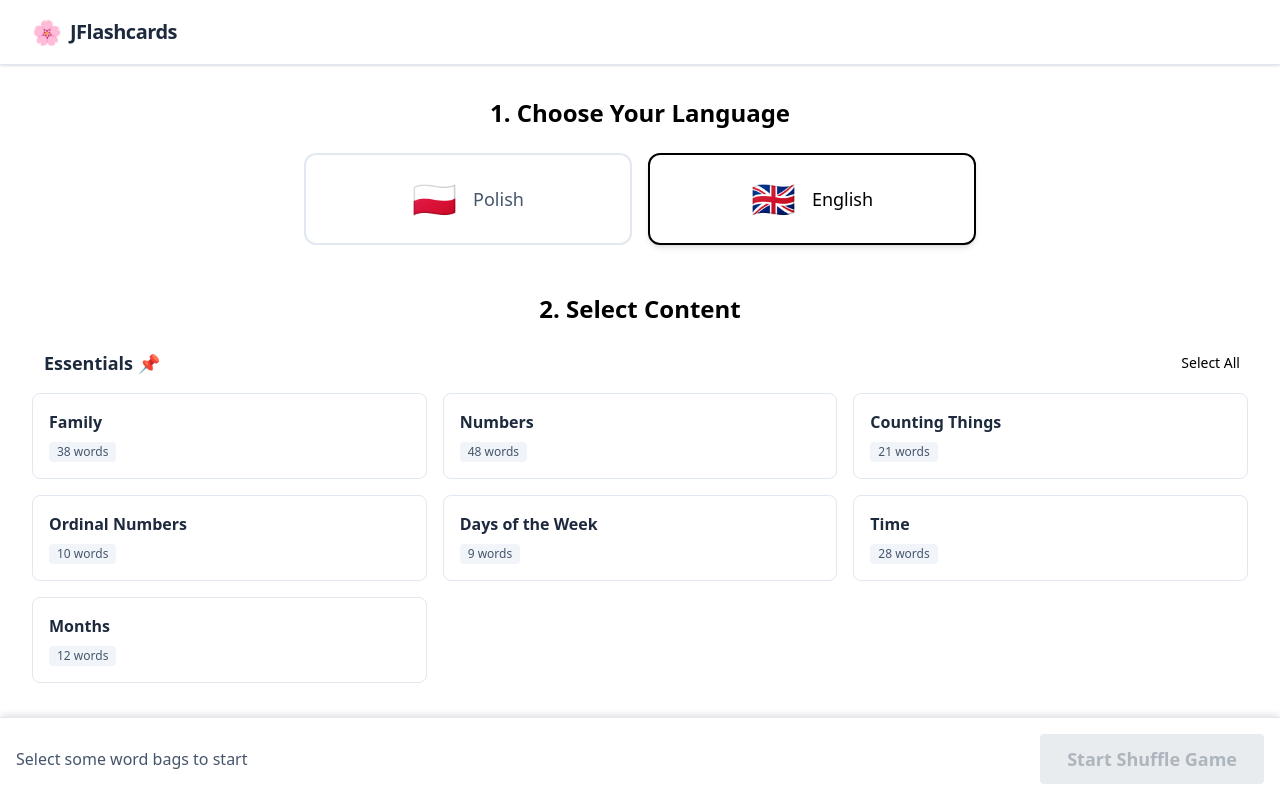
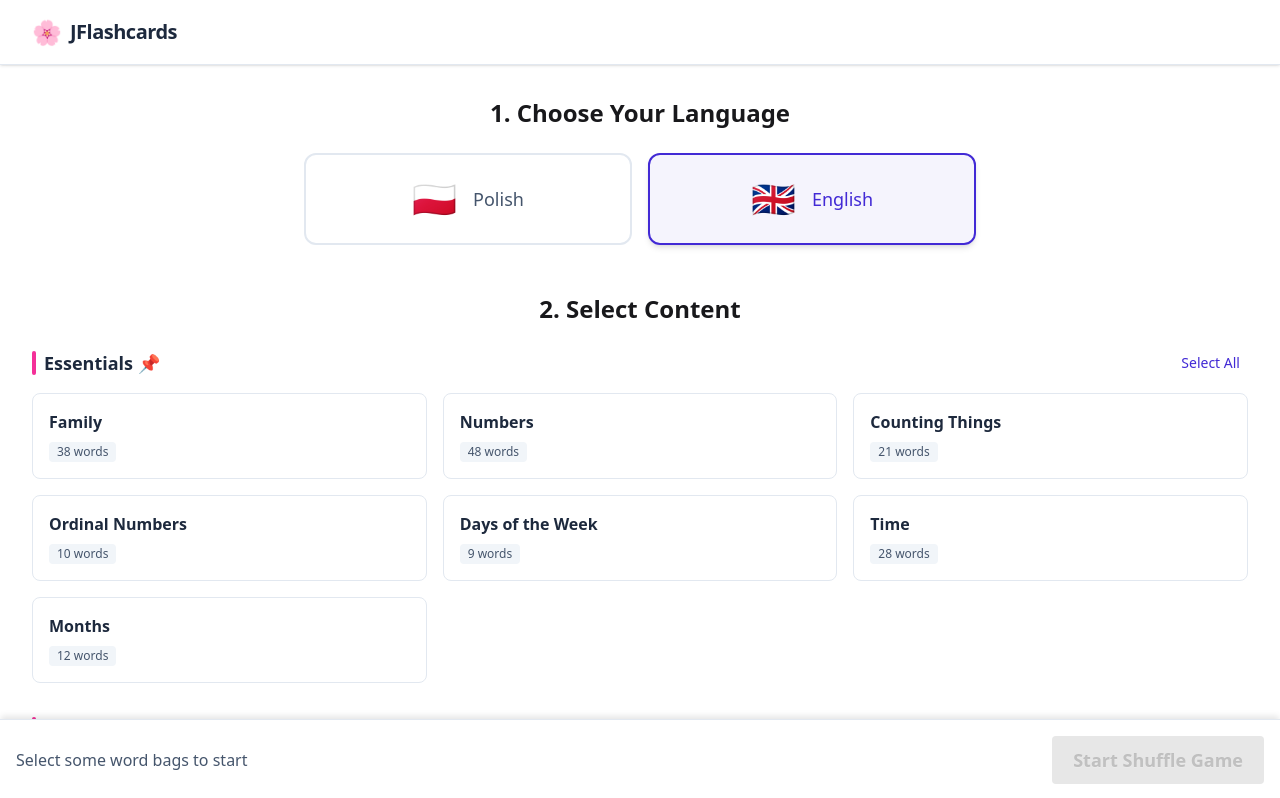
Before and after one commit to M1loseph/japanese-flashcards, a React (Vite) app: page / in a window 1280 px wide. Shown: the top 798 px of the page. Built offline with nearby package versions, Linux system fonts and the light colour scheme.

Commit message:
remove mantine and install daisyUI

```diff
--- a/postcss.config.cjs
+++ /dev/null
@@ -1,16 +0,0 @@
-module.exports = {
-    plugins: {
-        '@tailwindcss/postcss': {},
-        autoprefixer: {},
-        'postcss-preset-mantine': {},
-        'postcss-simple-vars': {
-            variables: {
-                'mantine-breakpoint-xs': '36em',
-                'mantine-breakpoint-sm': '48em',
-                'mantine-breakpoint-md': '62em',
-                'mantine-breakpoint-lg': '75em',
-                'mantine-breakpoint-xl': '88em',
-            },
-        },
-    },
-};
--- a/src/Layout.tsx
+++ b/src/Layout.tsx
@@ -1,17 +1,12 @@
-import '@mantine/core/styles.css';
-import { MantineProvider } from '@mantine/core';
-import { theme } from './theme.ts';
 import { Outlet } from 'react-router-dom';
 import { Header } from './components/Header';
 
 const Layout: React.FC = () => {
     return (
-        <MantineProvider theme={theme}>
-            <div className="min-h-screen bg-background font-sans text-text">
-                <Header />
-                <Outlet />
-            </div>
-        </MantineProvider>
+        <div className="min-h-screen bg-background font-sans text-text">
+            <Header />
+            <Outlet />
+        </div>
     );
 };
 
--- a/src/components/Flashcard.tsx
+++ b/src/components/Flashcard.tsx
@@ -1,4 +1,3 @@
-import { Card, Text, Button, Group, Title, Space, Stack, List, Badge } from '@mantine/core';
 import { IconCancel, IconCheck } from '@tabler/icons-react';
 import { useState, type JSX } from 'react';
 import { TranslationLanguages, type TranslationLanguage } from '../TranslationLanguage';
--- a/src/components/LanguageSelector.tsx
+++ b/src/components/LanguageSelector.tsx
@@ -13,8 +13,7 @@ export const LanguageSelector: React.FC<LanguageSelectorProps> = ({ selectedLang
                 onClick={() => onSelect(TranslationLanguages.POLISH)}
                 className={`
           relative overflow-hidden p-6 rounded-xl border-2 transition-all duration-200 flex items-center justify-center gap-4 group
-          ${
-              selectedLanguage === TranslationLanguages.POLISH
+          ${selectedLanguage === TranslationLanguages.POLISH
                         ? 'border-primary bg-primary/5 shadow-md'
                         : 'border-slate-200 bg-white hover:border-primary/50 hover:shadow-sm'
                     }
@@ -26,17 +25,13 @@ export const LanguageSelector: React.FC<LanguageSelectorProps> = ({ selectedLang
                 >
                     Polish
                 </span>
-                {selectedLanguage === TranslationLanguages.POLISH && (
-                    <div className="absolute top-3 right-3 w-3 h-3 bg-primary rounded-full" />
-                )}
             </button>
 
             <button
                 onClick={() => onSelect(TranslationLanguages.ENGLISH)}
                 className={`
           relative overflow-hidden p-6 rounded-xl border-2 transition-all duration-200 flex items-center justify-center gap-4 group
-          ${
-              selectedLanguage === TranslationLanguages.ENGLISH
+          ${selectedLanguage === TranslationLanguages.ENGLISH
                         ? 'border-primary bg-primary/5 shadow-md'
                         : 'border-slate-200 bg-white hover:border-primary/50 hover:shadow-sm'
                     }
@@ -48,9 +43,6 @@ export const LanguageSelector: React.FC<LanguageSelectorProps> = ({ selectedLang
                 >
                     English
                 </span>
-                {selectedLanguage === TranslationLanguages.ENGLISH && (
-                    <div className="absolute top-3 right-3 w-3 h-3 bg-primary rounded-full" />
-                )}
             </button>
         </div>
     );
--- a/src/index.css
+++ b/src/index.css
@@ -1,12 +1,5 @@
 @import 'tailwindcss';
 
-:root {
-    font-family: Inter, system-ui, Avenir, Helvetica, Arial, sans-serif;
+@plugin "daisyui" {
+    themes: light --default;
 }
-
-body {
-    margin: 0;
-    min-width: 320px;
-    min-height: 100vh;
-    background-color: #f8fafc;
-}
--- a/src/pages/MainPage.tsx
+++ b/src/pages/MainPage.tsx
@@ -43,7 +43,6 @@ import { type TranslationLanguage, TranslationLanguages } from '../TranslationLa
 import { LanguageSelector } from '../components/LanguageSelector';
 import { CategorySection } from '../components/CategorySection';
 import { type WordBag } from '../japanese/types';
-import { Button } from '@mantine/core';
 
 const MainPage: React.FC = () => {
     const navigate = useNavigate();
@@ -169,14 +168,13 @@ const MainPage: React.FC = () => {
                             <span>Select some word bags to start</span>
                         )}
                     </div>
-                    <Button
+                    <button
                         onClick={handleStartGame}
                         disabled={selectedWordsCount === 0}
-                        size="lg"
-                        className="font-bold"
+                        className="btn btn-lg btn-primary"
                     >
                         Start Shuffle Game
-                    </Button>
+                    </button>
                 </div>
             </div>
         </div>
--- a/src/pages/RandomShuffleGamePage.tsx
+++ b/src/pages/RandomShuffleGamePage.tsx
@@ -1,6 +1,5 @@
 import { useEffect, useMemo, useState } from 'react';
 import { type TranslationLanguage } from '../TranslationLanguage.ts';
-import { Button, Container, Group, Stack, Title, Text, Modal } from '@mantine/core';
 import Flashcard from '../components/Flashcard.tsx';
 import { findBagById, type JapaneseWord } from '../japanese';
 import { useLocation, useNavigate } from 'react-router';
--- a/src/theme.ts
+++ /dev/null
@@ -1,5 +0,0 @@
-import { createTheme } from '@mantine/core';
-
-export const theme = createTheme({
-    /** Put your mantine theme override here */
-});
--- a/vite.config.ts
+++ b/vite.config.ts
@@ -1,7 +1,11 @@
 import { defineConfig } from 'vite';
 import react from '@vitejs/plugin-react';
+import tailwindcss from '@tailwindcss/vite';
 
 // https://vite.dev/config/
 export default defineConfig({
-    plugins: [react()],
+    plugins: [
+        react(),
+        tailwindcss(),
+    ],
 });
```
Also changed, not shown: package.json (+3 -7 lines), 1 other file (tests, documents, lock files or other folders). Lines whose indentation alone changed are shown as unchanged.
